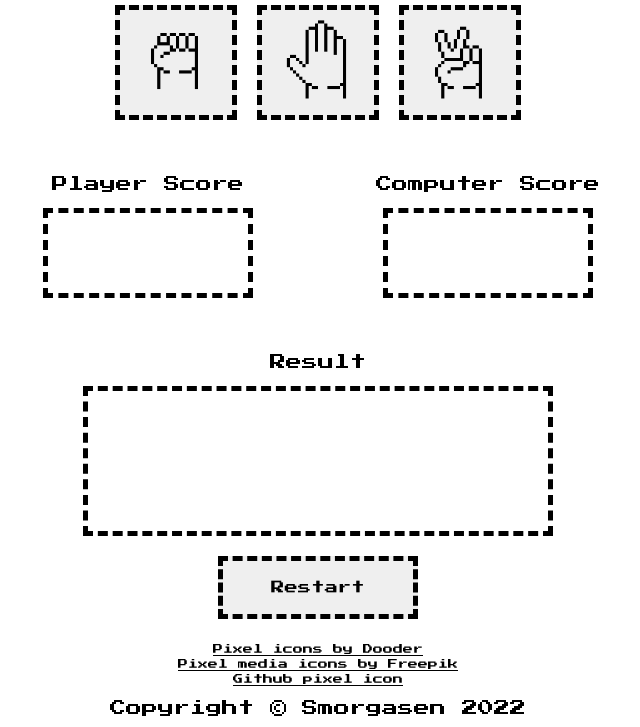
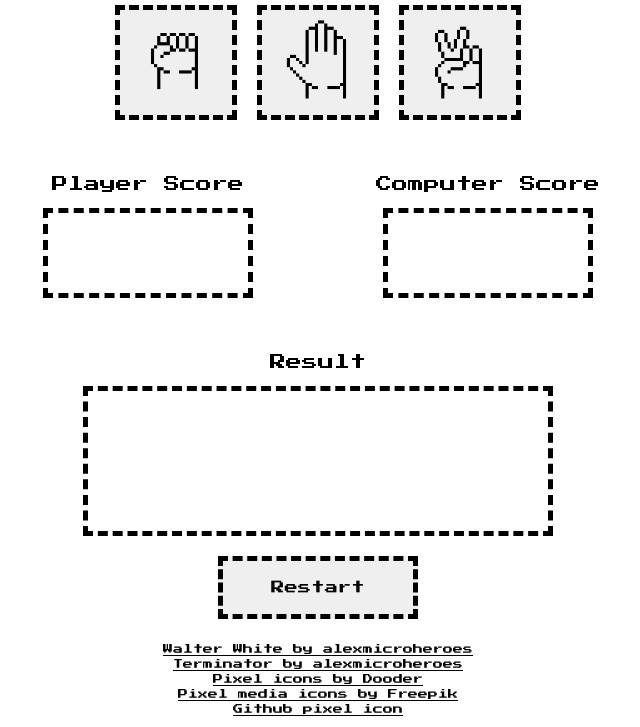
Before and after one commit to Smorgasen/rock-paper-scissors, a plain HTML site: page index.html in a window 1280 px wide. Shown: the part 448-1175 px from the top of the page, without its empty margins (322-962 px from the left). Drawn offline with Linux system fonts and the light colour scheme.

Commit message:
Add icons for characters and links to author

```diff
--- a/index.html
+++ b/index.html
@@ -53,6 +53,8 @@
         <button id="reset">Restart</button>
     </div>
     <div class="footer">
+        <a href="https://www.deviantart.com/alexmicroheroes/art/Walter-White-515819288">Walter White by alexmicroheroes</a>
+        <a href='https://www.deviantart.com/alexmicroheroes/art/Terminator-T-800-757665972'>Terminator by alexmicroheroes</a>
         <a href="https://www.flaticon.com/authors/dooder" title="pixel icons" target="_blank">Pixel icons by Dooder</a>
         <a href="https://www.flaticon.com/authors/freepik" title="pixel icons">Pixel media icons by Freepik</a>
         <a href="http://pixelartmaker.com/art/d7e4e1e509c728d" title="github icon">Github pixel icon</a>
```
Also changed, not shown: images/terminator.png (added), images/walter-white.png (added).
